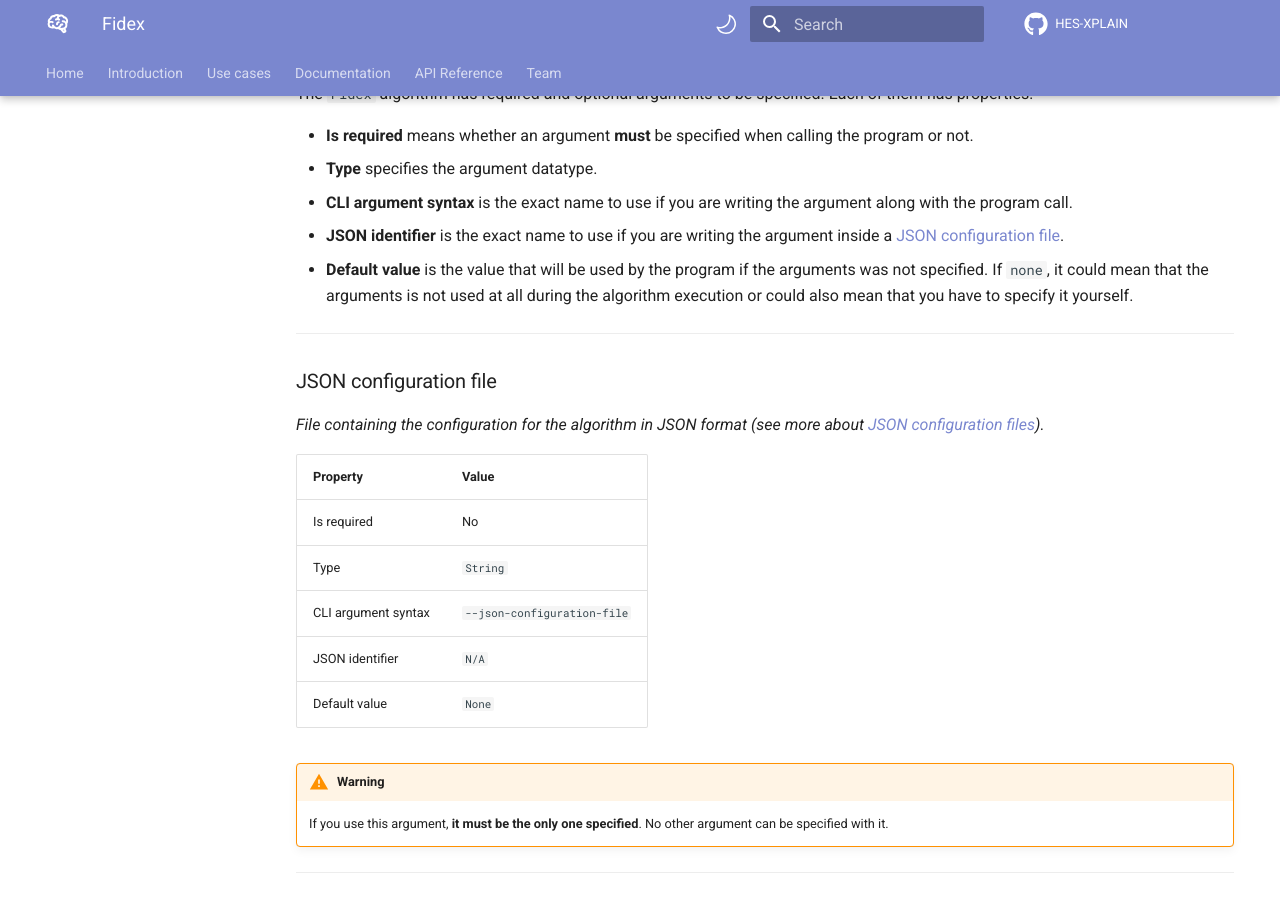
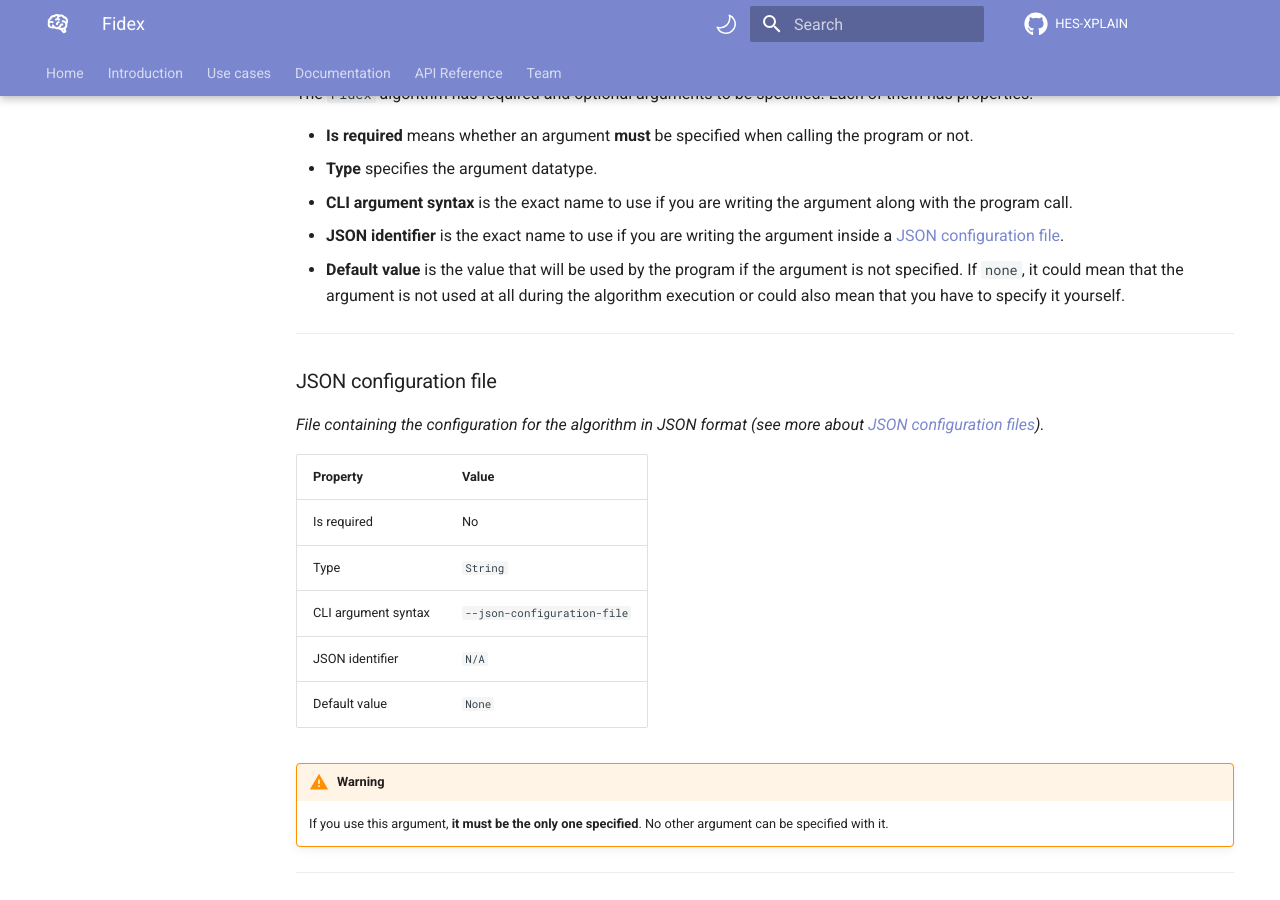
Before and after one commit to HES-XPLAIN/hes-xplain.github.io, an MkDocs documentation site: the page built from docs/documentation/algorithms/fidex/fidex.md, in a window 1280 px wide and 900 px high, scrolled down 489 px. Built offline with MkDocs 1.6.1 and Material for MkDocs 9.7.7, drawn with Linux system fonts in a browser that asks for light colours; comment, search, counter and statistics services are not loaded; some of the changed lines change nothing that is shown; some of the changed text lies outside the part shown.

```diff
--- a/docs/documentation/algorithms/fidex/fidex.md
+++ b/docs/documentation/algorithms/fidex/fidex.md
@@ -15,7 +15,7 @@
 - **Type** specifies the argument datatype.
 - **CLI argument syntax** is the exact name to use if you are writing the argument along with the program call.
 - **JSON identifier** is the exact name to use if you are writing the argument inside a [JSON configuration file](../../file-formats/json-configuration-files.md).
-- **Default value** is the value that will be used by the program if the arguments was not specified. If `none`, it could mean that the arguments is not used at all during the algorithm execution or could also mean that you have to specify it yourself.
+- **Default value** is the value that will be used by the program if the argument is not specified. If `none`, it could mean that the argument is not used at all during the algorithm execution or could also mean that you have to specify it yourself.
 
 ---
 
@@ -368,8 +368,8 @@
 |:------------------------|:-----------------------|
 | Is required             | No                     |
 | Type                    | `Integer`              |
-| CLI argument syntax     | `--dropout_hyp`        |
-| JSON identifier         | `dropout_hyp`          |
+| CLI argument syntax     | `--nb_quant_levels`    |
+| JSON identifier         | `nb_quant_levels`      |
 | Default value           | `50`                   |
 
 ---
```
